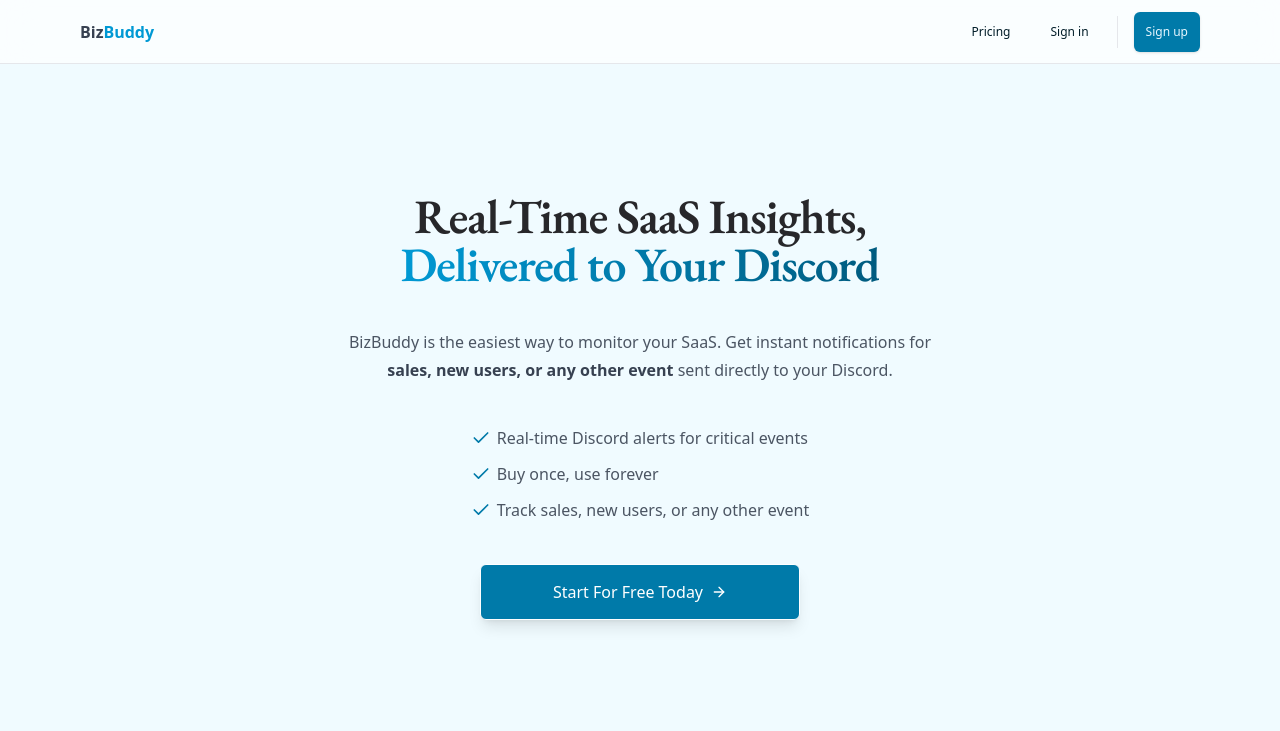
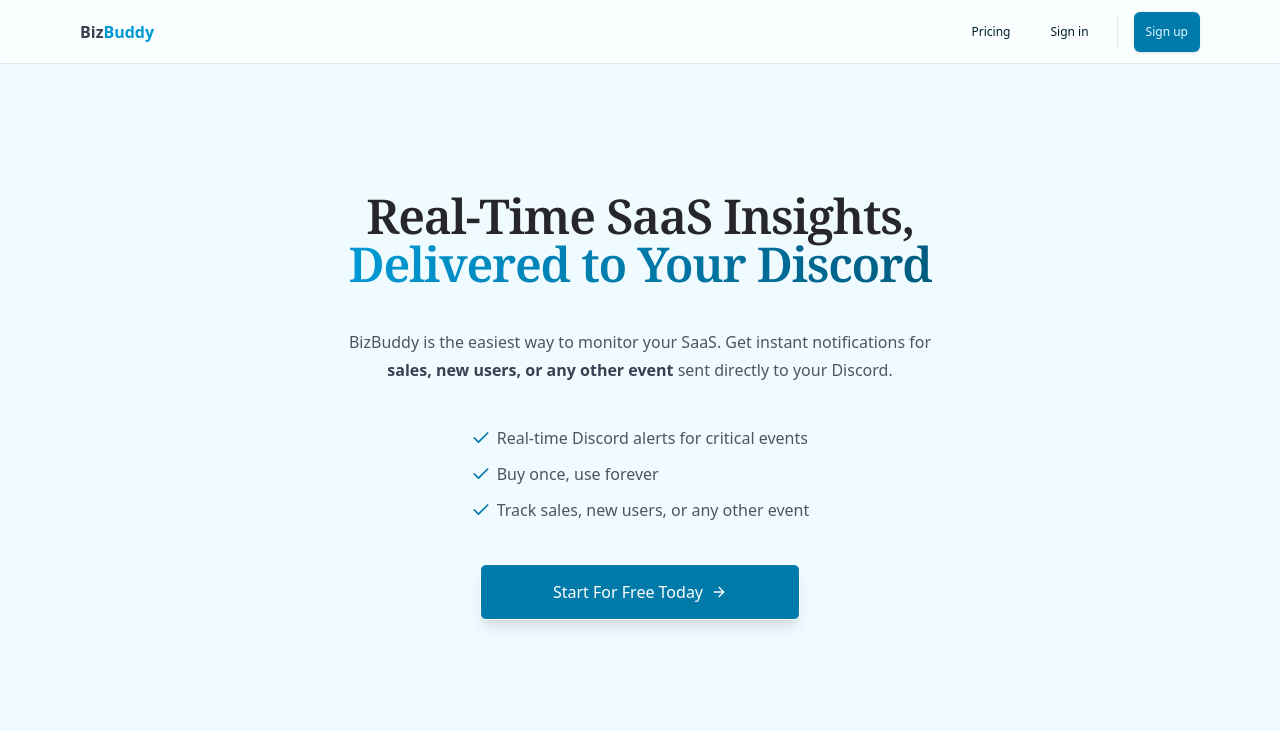
Before and after one commit to schandillia/BizBuddy, a Next.js app: page / in a window 1280 px wide. Shown: the top 731 px of the page. Built offline with nearby package versions, Linux system fonts and the light colour scheme; no server answers.

Commit message:
refactor(fonts): extract fonts into fonts.ts and replace EB Garamond with Noto Serif for headings

```diff
--- a/src/app/layout.tsx
+++ b/src/app/layout.tsx
@@ -3,17 +3,12 @@
 import { Providers } from "@/components/providers"
 import { EB_Garamond } from "next/font/google"
 import { cn } from "@/utils"
+import { bodyFont, accentFont } from "@/lib/style/fonts"
 
 import "./globals.css"
 import { ClerkProvider } from "@clerk/nextjs"
 import meta from "@/lib/constants/meta.json"
 import { ThemeProvider } from "@/components/theme/theme-provider"
-
-const bodyFont = Inter({ subsets: ["latin"], variable: "--font-sans" })
-const accentFont = EB_Garamond({
-  subsets: ["latin"],
-  variable: "--font-heading",
-})
 
 export const metadata: Metadata = {
   title: meta.HOME.TITLE,
--- /dev/null
+++ b/src/lib/style/fonts.ts
@@ -0,0 +1,11 @@
+import { Inter, Noto_Serif } from "next/font/google"
+
+export const bodyFont = Inter({
+  subsets: ["latin"],
+  variable: "--font-sans",
+})
+
+export const accentFont = Noto_Serif({
+  subsets: ["latin"],
+  variable: "--font-heading",
+})
```
